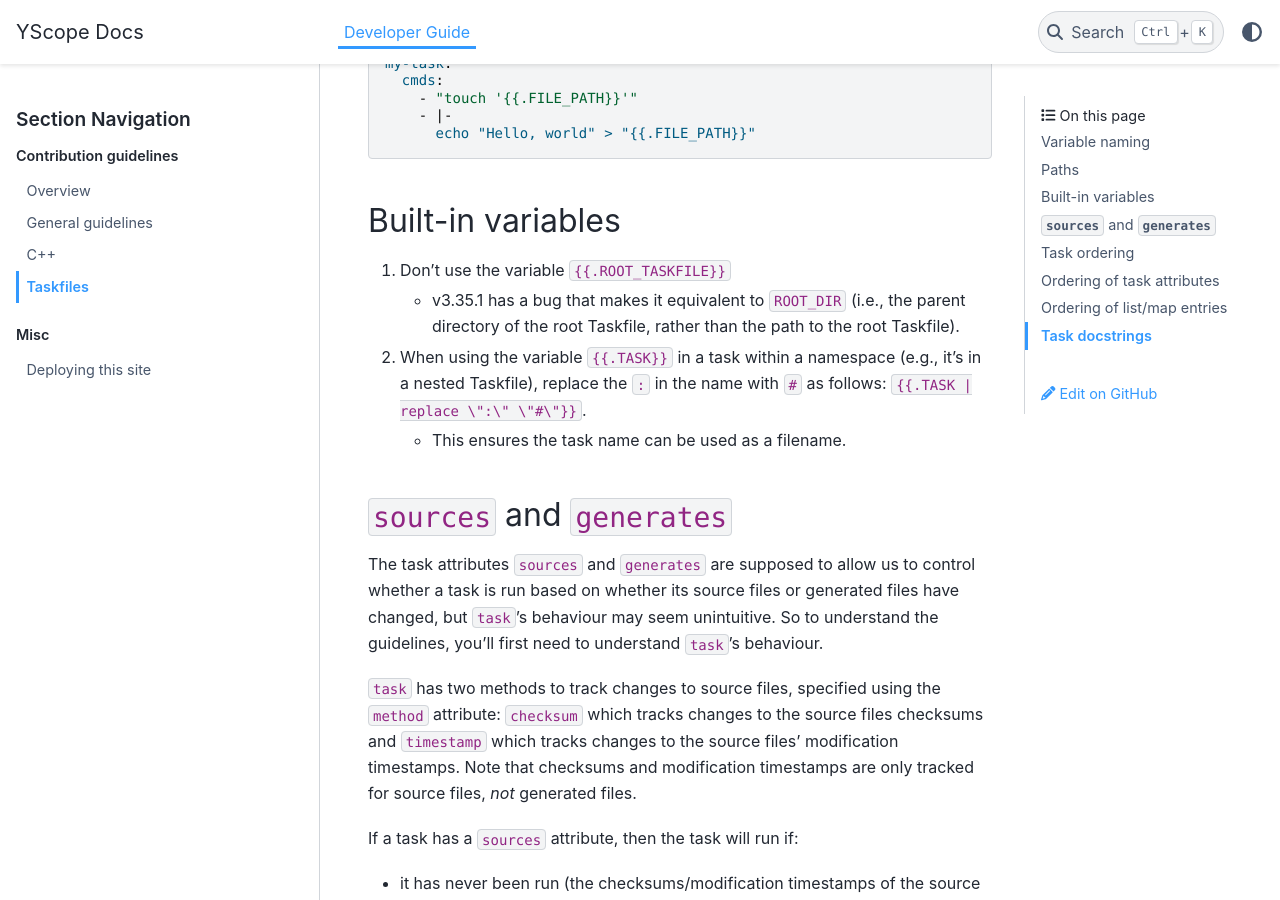
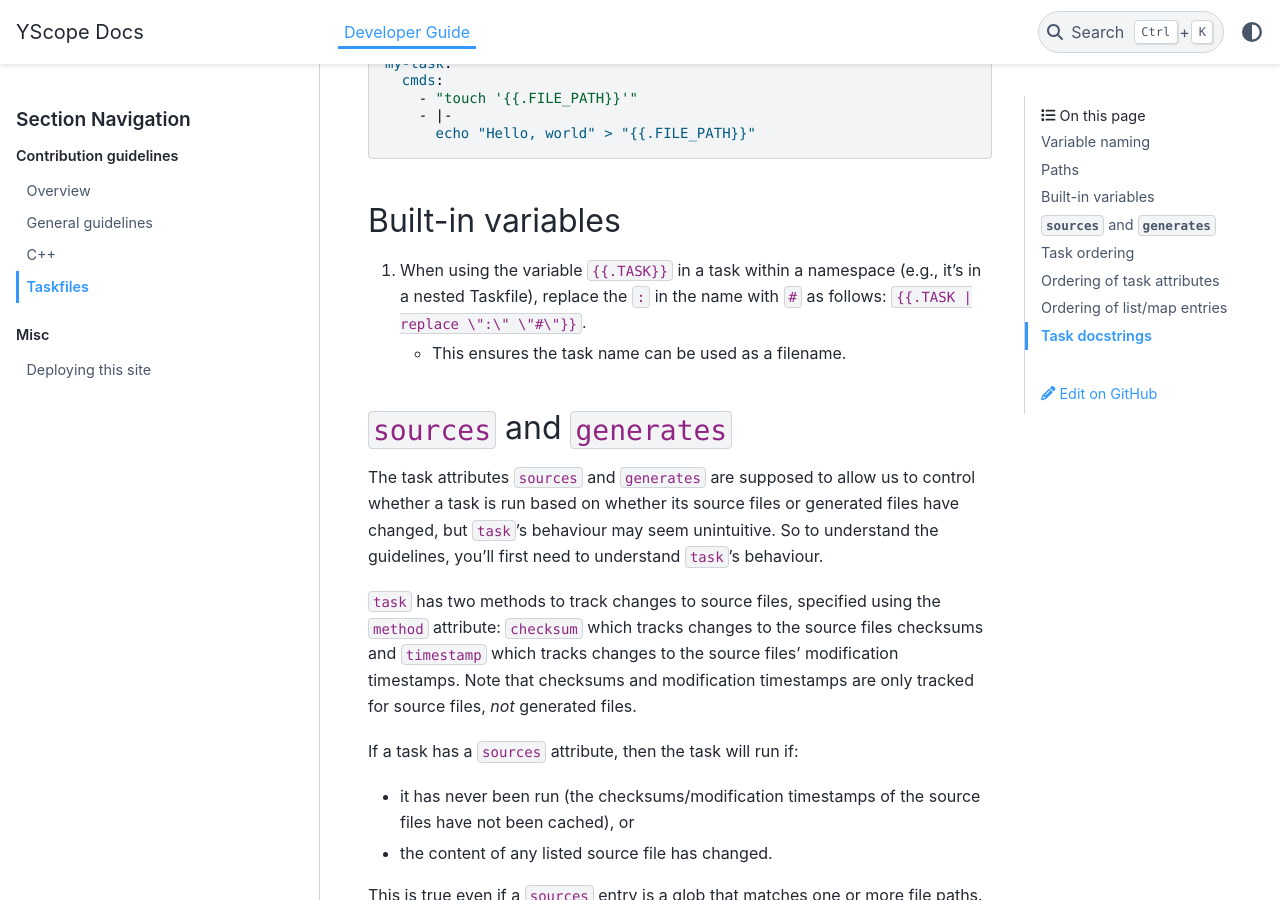
Before and after one commit to y-scope/yscope-docs, a Sphinx documentation site: the page built from docs/dev-guide/contrib-guides-taskfiles.md, in a window 1280 px wide and 900 px high, scrolled down 1649 px. Built offline with Sphinx 7.4.7 and the PyData theme 0.15.4, drawn with Linux system fonts in a browser that asks for light colours.

Commit message:
fix(docs): Remove outdated `ROOT_TASKFILE` variable guideline from Taskfile contribution guide. (#60)

```diff
--- a/docs/dev-guide/contrib-guides-taskfiles.md
+++ b/docs/dev-guide/contrib-guides-taskfiles.md
@@ -60,10 +60,7 @@ my-task:
 
 ## Built-in variables
 
-1. Don't use the variable `{{.ROOT_TASKFILE}}`
-   * v3.35.1 has a bug that makes it equivalent to `ROOT_DIR` (i.e., the parent directory of the root
-     Taskfile, rather than the path to the root Taskfile).
-2. When using the variable `{{.TASK}}` in a task within a namespace (e.g., it's in a nested
+1. When using the variable `{{.TASK}}` in a task within a namespace (e.g., it's in a nested
    Taskfile), replace the `:` in the name with `#` as follows: `{{.TASK | replace \":\" \"#\"}}`.
    * This ensures the task name can be used as a filename.
 
```
